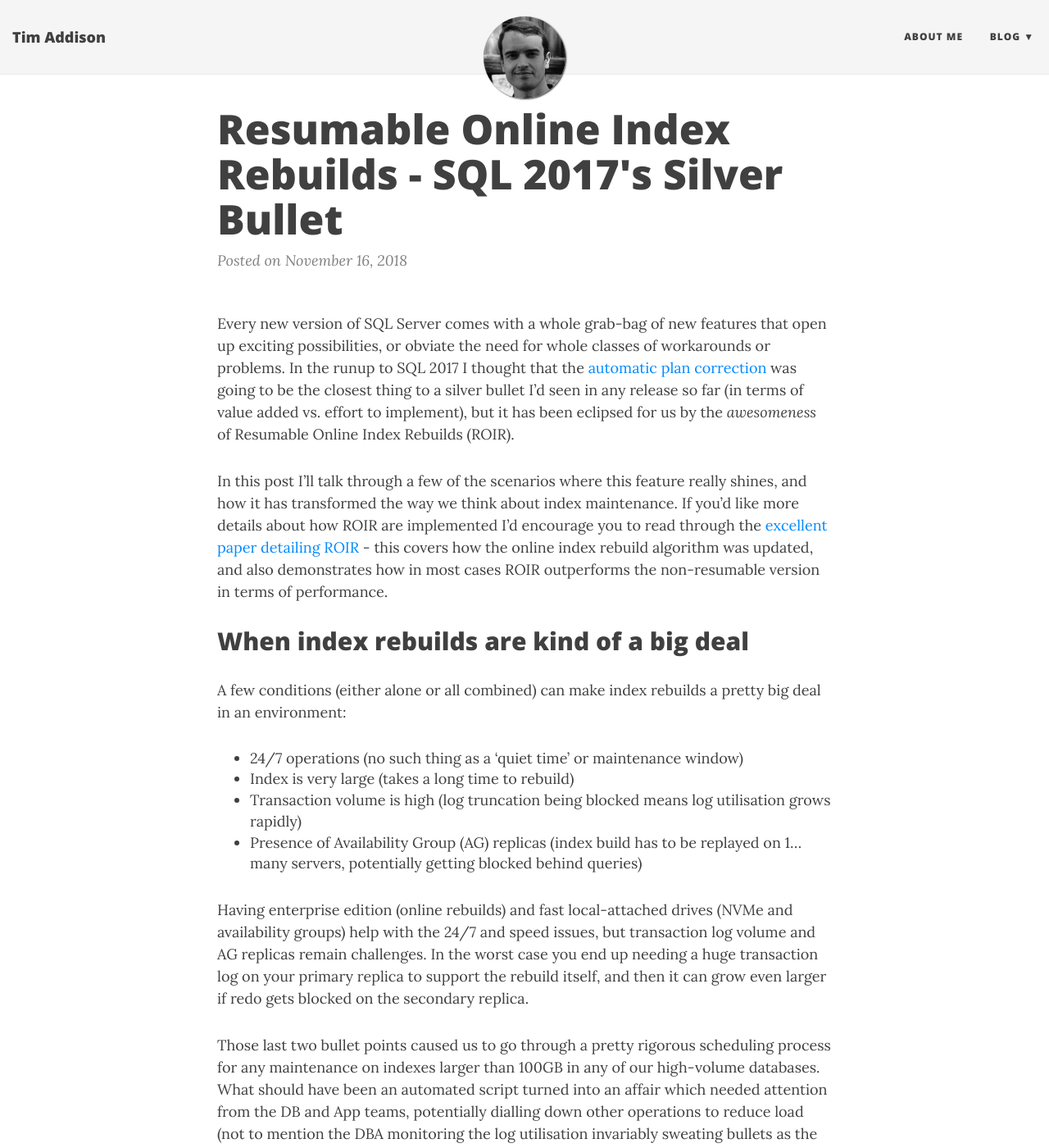
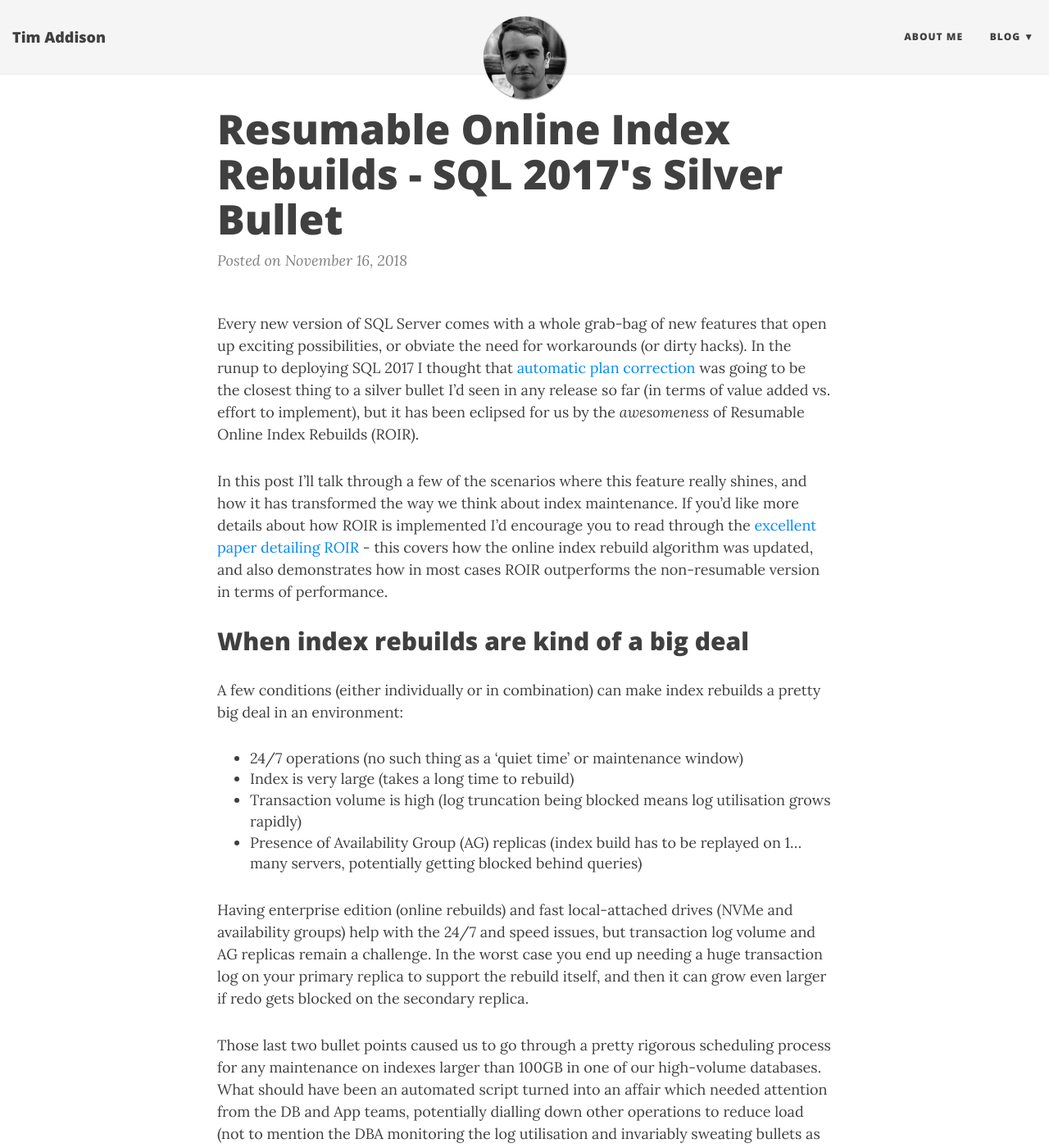
Before and after one commit to taddison/tjaddison.com, a Jekyll site: the page built from _posts/2018/2018-11-16-Resumable-online-index-rebuilds-sql2017s-silver-bullet.md, in a window 1280 px wide and 1400 px high. Shown: the whole window at 82% size. Built offline with Jekyll 4.4.1, drawn with Linux system fonts in a browser that asks for light colours; nearby versions of some CDN libraries; some of the changed text lies outside the part shown.

Commit message:
Copy edits for ROIR

````diff
--- a/_posts/2018/2018-11-16-Resumable-online-index-rebuilds-sql2017s-silver-bullet.md
+++ b/_posts/2018/2018-11-16-Resumable-online-index-rebuilds-sql2017s-silver-bullet.md
@@ -5,37 +5,37 @@
 tags: [SQL]
 ---
 
-Every new version of SQL Server comes with a whole grab-bag of new features that open up exciting possibilities, or obviate the need for whole classes of workarounds or problems.  In the runup to SQL 2017 I thought that the [automatic plan correction] was going to be the closest thing to a silver bullet I'd seen in any release so far (in terms of value added vs. effort to implement), but it has been eclipsed for us by the _awesomeness_ of Resumable Online Index Rebuilds (ROIR).
+Every new version of SQL Server comes with a whole grab-bag of new features that open up exciting possibilities, or obviate the need for workarounds (or dirty hacks).  In the runup to deploying SQL 2017 I thought that [automatic plan correction] was going to be the closest thing to a silver bullet I'd seen in any release so far (in terms of value added vs. effort to implement), but it has been eclipsed for us by the _awesomeness_ of Resumable Online Index Rebuilds (ROIR).
 
-In this post I'll talk through a few of the scenarios where this feature really shines, and how it has transformed the way we think about index maintenance.  If you'd like more details about how ROIR are implemented I'd encourage you to read through the [excellent paper detailing ROIR] - this covers how the online index rebuild algorithm was updated, and also demonstrates how in most cases ROIR outperforms the non-resumable version in terms of performance.
+In this post I'll talk through a few of the scenarios where this feature really shines, and how it has transformed the way we think about index maintenance.  If you'd like more details about how ROIR is implemented I'd encourage you to read through the [excellent paper detailing ROIR] - this covers how the online index rebuild algorithm was updated, and also demonstrates how in most cases ROIR outperforms the non-resumable version in terms of performance.
 
 <!--more-->
 
 ## When index rebuilds are kind of a big deal
 
-A few conditions (either alone or all combined) can make index rebuilds a pretty big deal in an environment:
+A few conditions (either individually or in combination) can make index rebuilds a pretty big deal in an environment:
 
 - 24/7 operations (no such thing as a 'quiet time' or maintenance window)
 - Index is very large (takes a long time to rebuild)
 - Transaction volume is high (log truncation being blocked means log utilisation grows rapidly)
 - Presence of Availability Group (AG) replicas (index build has to be replayed on 1...many servers, potentially getting blocked behind queries)
 
-Having enterprise edition (online rebuilds) and fast local-attached drives (NVMe and availability groups) help with the 24/7 and speed issues, but transaction log volume and AG replicas remain challenges.  In the worst case you end up needing a huge transaction log on your primary replica to support the rebuild itself, and then it can grow even larger if redo gets blocked on the secondary replica.
+Having enterprise edition (online rebuilds) and fast local-attached drives (NVMe and availability groups) help with the 24/7 and speed issues, but transaction log volume and AG replicas remain a challenge.  In the worst case you end up needing a huge transaction log on your primary replica to support the rebuild itself, and then it can grow even larger if redo gets blocked on the secondary replica.
 
-Those last two bullet points caused us to go through a pretty rigorous scheduling process for any maintenance on indexes larger than 100GB in any of our high-volume databases.  What should have been an automated script turned into an affair which needed attention from the DB and App teams,  potentially dialling down other operations to reduce load (not to mention the DBA monitoring the log utilisation invariably sweating bullets as the rebuild runs on).  There may have also been some liberal shooting of reporting queries that got ahead of the rebuild on replicas.
+Those last two bullet points caused us to go through a pretty rigorous scheduling process for any maintenance on indexes larger than 100GB in one of our high-volume databases.  What should have been an automated script turned into an affair which needed attention from the DB and App teams, potentially dialling down other operations to reduce load (not to mention the DBA monitoring the log utilisation and invariably sweating bullets as the rebuild chugs along).  There may have also been several reported incidents of reporting queries on replicas being killed if they got in front of a `SCH-M` lock.
 
 Not ideal, and that isn't even the worst of it.
 
 ## Throwing away good work
 
-On our most mission critical instances, we've got no tolerance for any kind of blocking against critical tables.  As such we take an extremely paranoid approach to any index of rebuild against our core tables:
+On our mission critical instances we have no tolerance for any kind of blocking on critical tables.  As such we take an extremely paranoid approach to any index of rebuild:
 
 ```sql
 set lock_timeout 1500;
 alter index IX_ImportantIndex on dbo.ImportantTable rebuild with (online = on);
 ```
 
-Online index rebuilds aren't entirely lock-free - there is a `SCH-M` lock taken at the end of the process, and although [managed lock priority] allows you to wait at low priority the options for what to do if your session _can't_ get the lock are pretty limited:
+Online index rebuilds aren't entirely lock-free - there is a `SCH-M` lock taken at the start and end of the process, and although [managed lock priority] allows you to wait at low priority the options for what to do if your session _can't_ get the lock after the timeout are pretty limited:
 
 - Kill yourself
 - Kill anything blocking you
@@ -49,16 +49,16 @@
 
 ## Enter the silver bullet - ROIR
 
-In order to support resumable index operations the rebuild algorithm was changed to support batching.  Internally SQL Server will operate on batches of rows, committing work every 100k rows and allowing the transaction log to truncate as the operation proceeds.  In the event that the rebuild is stopped (either by a pause command, or something like a network blip/failover) the maximum amount of work that is 'lost' will be a single batch.
+In order to support resumable index operations in SQL 2017 the rebuild algorithm was changed to support batching.  Internally SQL Server will operate on batches of rows, committing work every 100k rows and allowing the transaction log to truncate after each batch.  In the event that the rebuild is stopped (either by a pause command, or something like a network blip/failover) the maximum amount of work that is 'lost' will be a single batch.
 
-The icing on the cake is that resumable index rebuilds will typically execute _faster_ than the regular, non-resumable variety.   With a small change our index maintenance suddenly becomes almost risk-free:
+The icing on the cake is that resumable index rebuilds will typically execute _faster_ than the regular, non-resumable variety.  With a small change our index maintenance suddenly becomes almost risk-free:
 
 ```sql
 set lock_timeout 1500;
 alter index IX_ImportantIndex on dbo.ImportantTable rebuild with (online = on, resumable = on);
 ```
 
-When the index gets to 100% complete and attempts to perform the switch (acquiring the `SCH-M` lock) and invariably fails, we haven't lost all the work.  Looking in `sys.index_resumable_operations` we'll see our rebuild at 100%.
+If the rebuild gets to 100% complete and attempts to perform the switch (acquiring the `SCH-M` lock) and fails, we haven't lost all the work.  Looking in `sys.index_resumable_operations` we'll see our rebuild at 100%.
 
 ```sql
 select *
````
